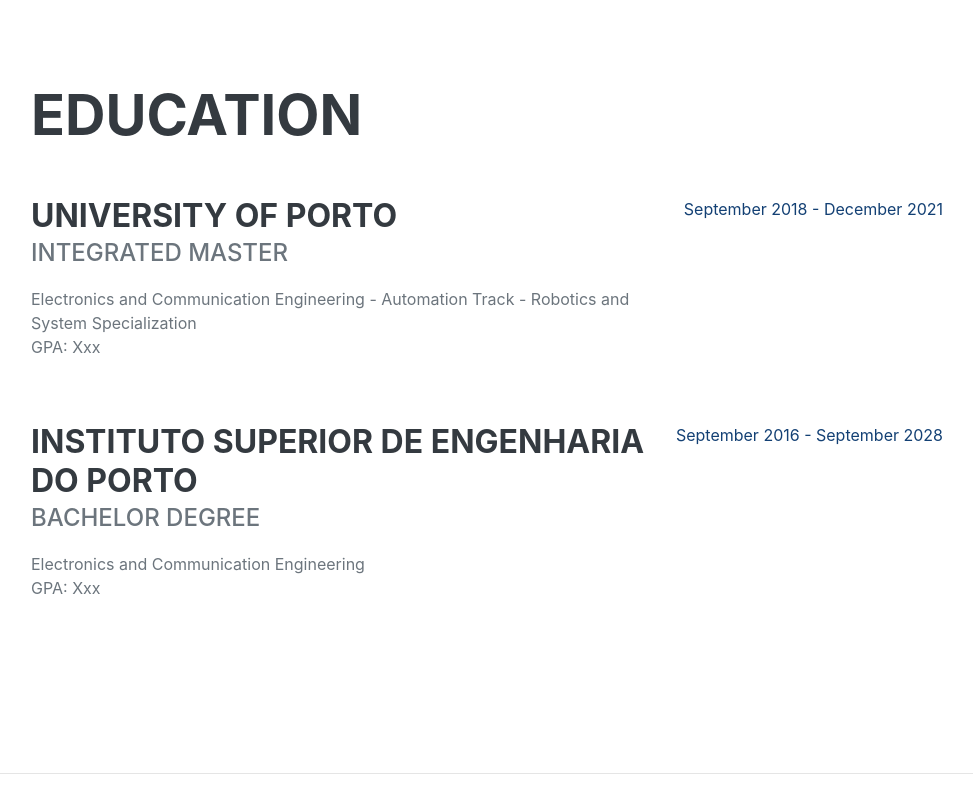
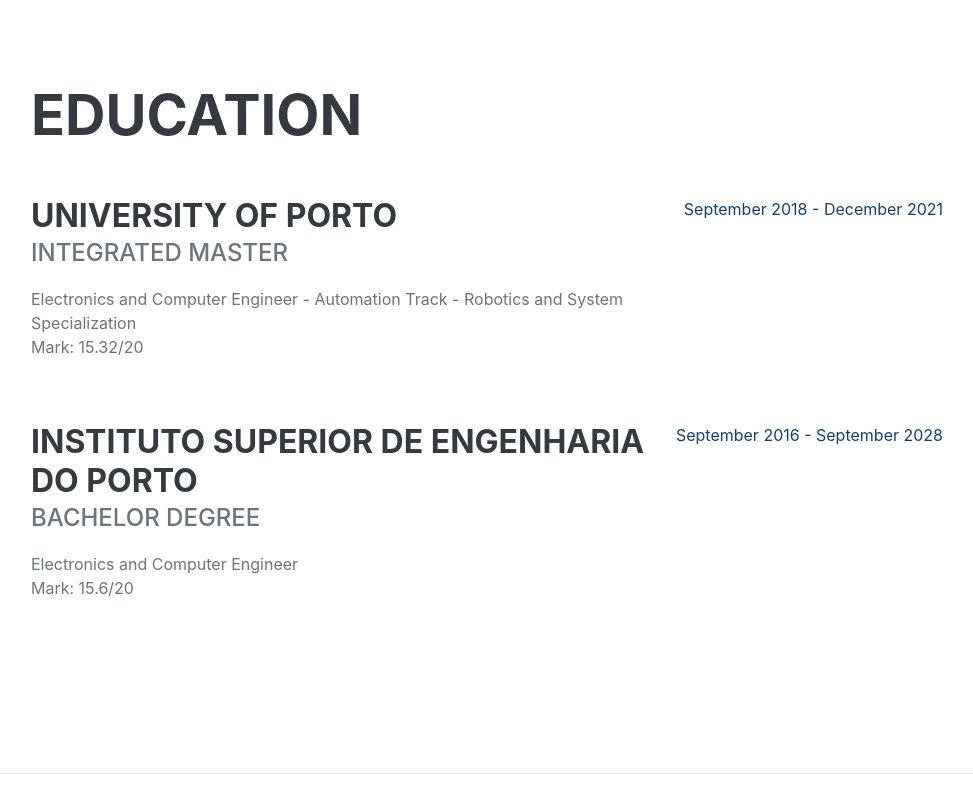
Before and after one commit to DiogoBranda/DiogoBranda.github.io, a website: page index.html in a window 1280 px wide. Shown: the part 1829-2626 px from the top of the page, without its empty margins (289-1262 px from the left). Drawn offline with nearby package versions, Linux system fonts and the light colour scheme; a web font is replaced by a local one.

Commit message:
Update index.html

```diff
--- a/index.html
+++ b/index.html
@@ -47,7 +47,8 @@
                         Portugal · Porto ·
                         diogoa.brandao5@gmail.com
                     </div>
-                    <p class="lead mb-5">Hello there! I'm Diogo Silva, an electrical and computer engineer. I like to spend my time listening to music, programming and learning about technology in general.</p>
+                    <p class="lead mb-5">Hello there! I'm Diogo Silva, an electrical and computer engineer. I like to spend my time listening to music,
+                        programming and learning about technology in general. I'm also a robotic lover</p>
                     <div class="social-icons">
                         <a class="social-icon" href="https://www.linkedin.com/in/diogo-silva-7623b814a/" target="_blank"><i class="fab fa-linkedin-in"></i></a>
                         <a class="social-icon" href="https://github.com/DiogoBranda" target="_blank"><i class="fab fa-github"></i></a>
@@ -105,8 +106,8 @@
                         <div class="flex-grow-1">
                             <h3 class="mb-0">University of Porto</h3>
                             <div class="subheading mb-3">Integrated Master</div>
-                            <div>Electronics and Communication Engineering - Automation Track - Robotics and System Specialization</div>
-                            <p>GPA: Xxx</p>
+                            <div>Electronics and Computer Engineer - Automation Track - Robotics and System Specialization</div>
+                            <p>Mark: 15.32/20</p>
                         </div>
                         <div class="flex-shrink-0"><span class="text-primary">September 2018 - December 2021</span></div>
                     </div>
@@ -114,8 +115,8 @@
                         <div class="flex-grow-1">
                             <h3 class="mb-0">Instituto Superior de Engenharia do Porto</h3>
                             <div class="subheading mb-3">Bachelor Degree</div>
-                            <div>Electronics and Communication Engineering</div>
-                            <p>GPA: Xxx</p>
+                            <div>Electronics and Computer Engineer</div>
+                            <p>Mark: 15.6/20</p>
                         </div>
                         <div class="flex-shrink-0"><span class="text-primary">September 2016 - September 2028</span></div>
                     </div>
```
